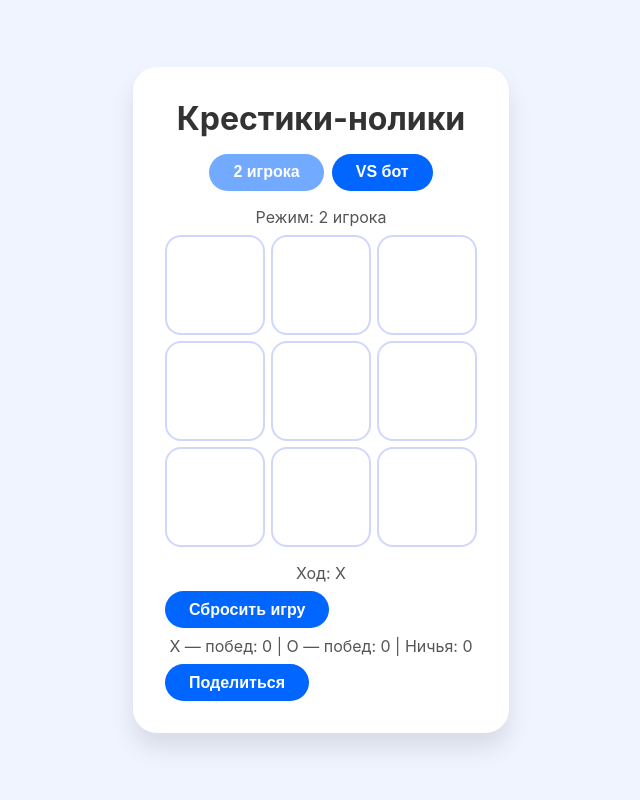
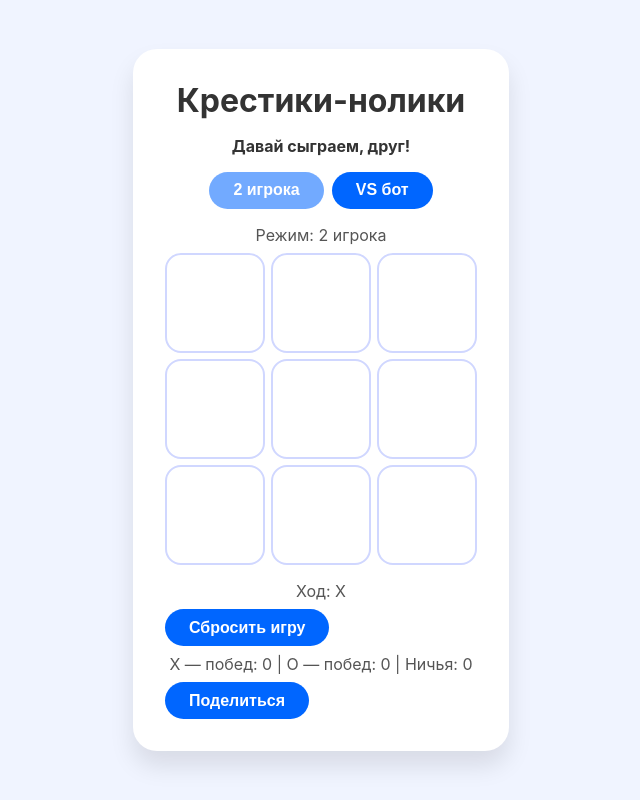
Before and after one commit to AydarVess/Tic_Tac_Toe_1, a Vue app: page / in a window 1280 px wide. Shown: the whole page, without its empty margins (319-959 px from the left). Built offline with nearby package versions, Linux system fonts and the light colour scheme.

Commit message:
10. Приветствие

```diff
--- a/src/App.vue
+++ b/src/App.vue
@@ -1,6 +1,7 @@
 <template>
   <div class="game">
     <h1 class="game__title">Крестики-нолики</h1>
+    <h1 class="game__sub-title">Давай сыграем, {{ firstName }}!</h1>
 
     <div class="game__modes">
       <button
@@ -204,6 +205,12 @@ onMounted(() => {
   });
 });
 
+const firstName = ref('')
+
+onMounted(() => {
+  firstName.value = tg?.initDataUnsafe?.user?.first_name || 'друг'
+})
+
 watch(
   () => winner.value,
   (w) => {
@@ -297,6 +304,12 @@ body {
 
 .game__title {
   font-size: 2rem;
+  margin-bottom: 1rem;
+  text-align: center;
+}
+
+.game__sub-title {
+  font-size: 1rem;
   margin-bottom: 1rem;
   text-align: center;
 }
```
